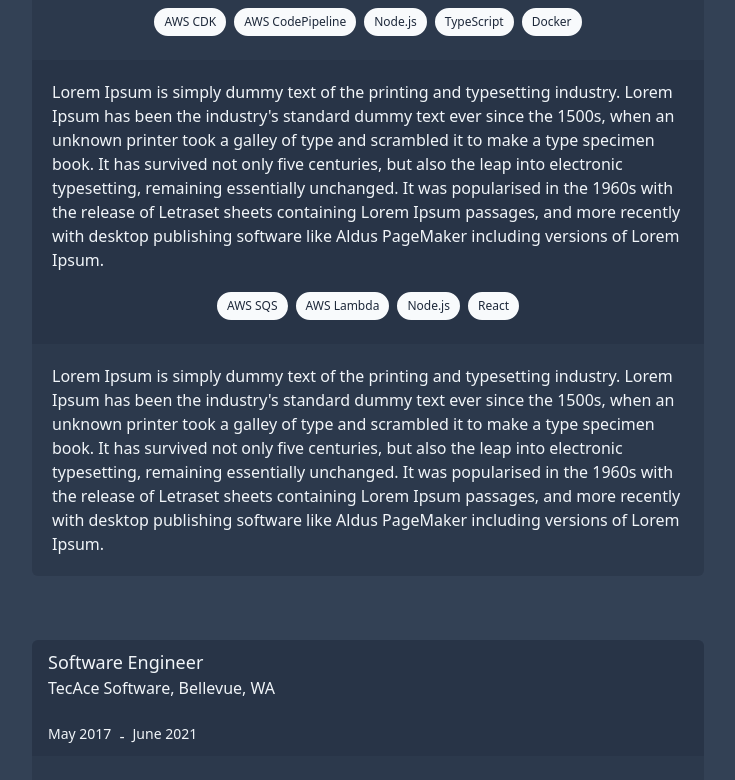
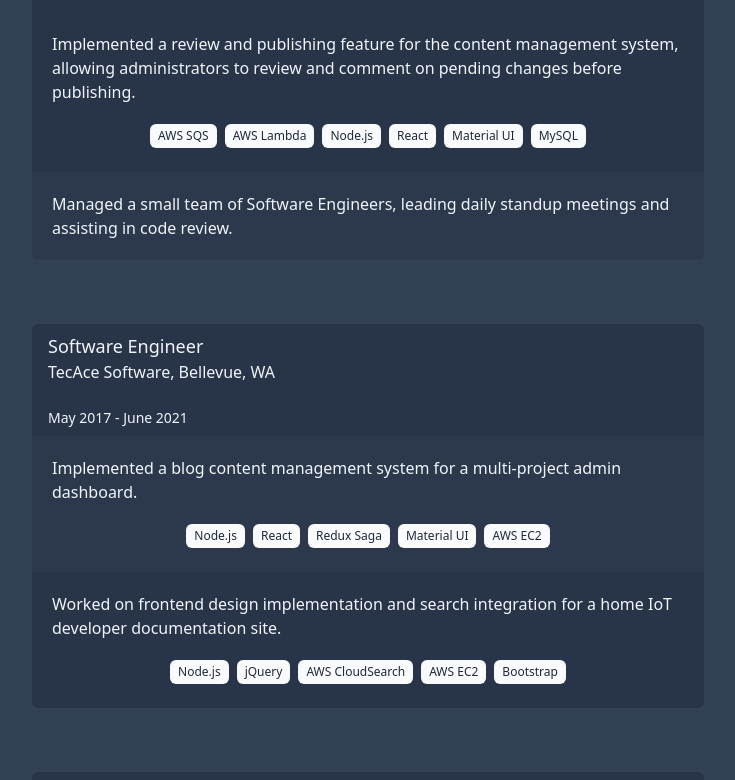
Before and after one commit to wthomase/wthomase.github.io, a React (Vite) app: page /experience in a window 1280 px wide. Shown: the part 574-1354 px from the top of the page, without its empty margins (272-1007 px from the left). Built offline with nearby package versions, Linux system fonts and the light colour scheme; a web font is replaced by a local one.

Commit message:
- Fixed alignment issue in ContentContainer. - Added initial text for Experience tab.

```diff
--- a/package.json
+++ b/package.json
@@ -6,7 +6,9 @@
   "scripts": {
     "dev": "vite",
     "build": "tsc && vite build",
-    "preview": "vite preview"
+    "preview": "vite preview",
+    "predeploy": "tsc && vite build",
+    "deploy": "echo thomaswoodward.dev > ./build/CNAME && gh-pages -d dist"
   },
   "dependencies": {
     "@fortawesome/fontawesome-svg-core": "^6.1.2",
@@ -23,6 +25,7 @@
     "@types/react-dom": "^18.0.6",
     "@vitejs/plugin-react": "^2.0.0",
     "autoprefixer": "^10.4.8",
+    "gh-pages": "^4.0.0",
     "postcss": "^8.4.16",
     "prettier": "2.7.1",
     "tailwindcss": "^3.1.8",
--- a/src/components/lib/Chip.tsx
+++ b/src/components/lib/Chip.tsx
@@ -4,7 +4,7 @@ interface ChipProps {
 
 export default function Chip(props: ChipProps) {
     return (
-        <div className="text-xs bg-slate-50 border-slate-50 text-slate-800 w-max inline-block px-2 py-1 m-1 border-2 rounded-full whitespace-nowrap">
+        <div className="text-xs bg-slate-50 border-slate-50 text-slate-800 w-max inline-block px-2 py-1 m-1 rounded-md whitespace-nowrap">
             {props.label}
         </div>
     );
--- a/src/components/lib/ContentContainer.tsx
+++ b/src/components/lib/ContentContainer.tsx
@@ -22,19 +22,13 @@ export default function ContentContainer(props: ContentContainerProps) {
                     isVisible ? " animate-fadeBottomUp" : ""
                 }`}
             >
-                <div>
-                    <div className="text-lg w-fit">{title}</div>
-                    <div className="text-base w-fit">{description}</div>
+                <div className="text-lg w-fit">{title}</div>
+                <div className="text-base w-fit">{description}</div>
+                <div className={`inline-flex mt-6 ${!startStr && !endStr ? "hidden" : ""}`}>
+                    <div className="flex text-sm text-center">
+                        {startStr} {startStr && endStr && "-"} {endStr}
+                    </div>
                 </div>
-                {startStr || endStr ? (
-                    <div className="inline-flex mt-6">
-                        <div className="flex text-sm text-center mr-2">{startStr}</div>
-                        {startStr && endStr && "-"}
-                        <div className="flex text-sm text-center ml-2">{endStr}</div>
-                    </div>
-                ) : (
-                    ""
-                )}
             </div>
 
             <ul>{children}</ul>
--- a/src/components/views/Experience.tsx
+++ b/src/components/views/Experience.tsx
@@ -12,14 +12,11 @@ export default function Experience() {
                 description={"TecAce Software, Bellevue, WA"}
             >
                 <ContentItem>
-                    Lorem Ipsum is simply dummy text of the printing and typesetting industry. Lorem
-                    Ipsum has been the industry's standard dummy text ever since the 1500s, when an
-                    unknown printer took a galley of type and scrambled it to make a type specimen
-                    book. It has survived not only five centuries, but also the leap into electronic
-                    typesetting, remaining essentially unchanged. It was popularised in the 1960s
-                    with the release of Letraset sheets containing Lorem Ipsum passages, and more
-                    recently with desktop publishing software like Aldus PageMaker including
-                    versions of Lorem Ipsum.
+                    <p>
+                        Converted existing backend services for a deployed project into
+                        infrasturcutre-as-code with AWS CDK to improve ease of maintenance across
+                        deployment environments.
+                    </p>
                     <div className="mt-4 flex flex-wrap justify-center">
                         <Chip label="AWS CDK" />
                         <Chip label="AWS CodePipeline" />
@@ -29,30 +26,29 @@ export default function Experience() {
                     </div>
                 </ContentItem>
                 <ContentItem>
-                    Lorem Ipsum is simply dummy text of the printing and typesetting industry. Lorem
-                    Ipsum has been the industry's standard dummy text ever since the 1500s, when an
-                    unknown printer took a galley of type and scrambled it to make a type specimen
-                    book. It has survived not only five centuries, but also the leap into electronic
-                    typesetting, remaining essentially unchanged. It was popularised in the 1960s
-                    with the release of Letraset sheets containing Lorem Ipsum passages, and more
-                    recently with desktop publishing software like Aldus PageMaker including
-                    versions of Lorem Ipsum.
+                    <p>
+                        Worked on development and maintenance of a full content management system
+                        for a popular developer documentation site.
+                    </p>
+                    <p className="mt-8">
+                        Implemented a review and publishing feature for the content management
+                        system, allowing administrators to review and comment on pending changes
+                        before publishing.
+                    </p>
                     <div className="mt-4 flex flex-wrap justify-center">
                         <Chip label="AWS SQS" />
                         <Chip label="AWS Lambda" />
                         <Chip label="Node.js" />
                         <Chip label="React" />
+                        <Chip label="Material UI" />
+                        <Chip label="MySQL" />
                     </div>
                 </ContentItem>
                 <ContentItem>
-                    Lorem Ipsum is simply dummy text of the printing and typesetting industry. Lorem
-                    Ipsum has been the industry's standard dummy text ever since the 1500s, when an
-                    unknown printer took a galley of type and scrambled it to make a type specimen
-                    book. It has survived not only five centuries, but also the leap into electronic
-                    typesetting, remaining essentially unchanged. It was popularised in the 1960s
-                    with the release of Letraset sheets containing Lorem Ipsum passages, and more
-                    recently with desktop publishing software like Aldus PageMaker including
-                    versions of Lorem Ipsum.
+                    <p>
+                        Managed a small team of Software Engineers, leading daily standup meetings
+                        and assisting in code review.
+                    </p>
                 </ContentItem>
             </ContentContainer>
             <ContentContainer
@@ -62,36 +58,28 @@ export default function Experience() {
                 description={"TecAce Software, Bellevue, WA"}
             >
                 <ContentItem>
-                    Lorem Ipsum is simply dummy text of the printing and typesetting industry. Lorem
-                    Ipsum has been the industry's standard dummy text ever since the 1500s, when an
-                    unknown printer took a galley of type and scrambled it to make a type specimen
-                    book. It has survived not only five centuries, but also the leap into electronic
-                    typesetting, remaining essentially unchanged. It was popularised in the 1960s
-                    with the release of Letraset sheets containing Lorem Ipsum passages, and more
-                    recently with desktop publishing software like Aldus PageMaker including
-                    versions of Lorem Ipsum.
+                    <p>
+                        Implemented a blog content management system for a multi-project admin
+                        dashboard.
+                    </p>
                     <div className="mt-4 flex flex-wrap justify-center">
                         <Chip label="Node.js" />
                         <Chip label="React" />
                         <Chip label="Redux Saga" />
                         <Chip label="Material UI" />
+                        <Chip label="AWS EC2" />
                     </div>
                 </ContentItem>
                 <ContentItem>
-                    Lorem Ipsum is simply dummy text of the printing and typesetting industry. Lorem
-                    Ipsum has been the industry's standard dummy text ever since the 1500s, when an
-                    unknown printer took a galley of type and scrambled it to make a type specimen
-                    book. It has survived not only five centuries, but also the leap into electronic
-                    typesetting, remaining essentially unchanged. It was popularised in the 1960s
-                    with the release of Letraset sheets containing Lorem Ipsum passages, and more
-                    recently with desktop publishing software like Aldus PageMaker including
-                    versions of Lorem Ipsum.
+                    <p>
+                        Worked on frontend design implementation and search integration for a home
+                        IoT developer documentation site.
+                    </p>
                     <div className="mt-4 flex flex-wrap justify-center">
                         <Chip label="Node.js" />
                         <Chip label="jQuery" />
                         <Chip label="AWS CloudSearch" />
                         <Chip label="AWS EC2" />
-                        <Chip label="HTML5/CSS3" />
                         <Chip label="Bootstrap" />
                     </div>
                 </ContentItem>
--- a/src/components/views/Home.tsx
+++ b/src/components/views/Home.tsx
@@ -2,7 +2,7 @@ export default function Home() {
     return (
         <article>
             <p className="text-lg animate-fadeLeftIn ease-in-out">
-                I'm a Software Engineer currently living in the Seattle area. In my short time in
+                I'm a Software Engineer currently located in the Seattle area. In my short time in
                 the industry I've primarily worked in full-stack web development.
             </p>
             <p className="opacity-0 text-lg animate-fadeLeftIn ease-in-out animationDelay-[150ms] mt-4">
```
Also changed, not shown: 2 other files (tests, documents, lock files or other folders).
